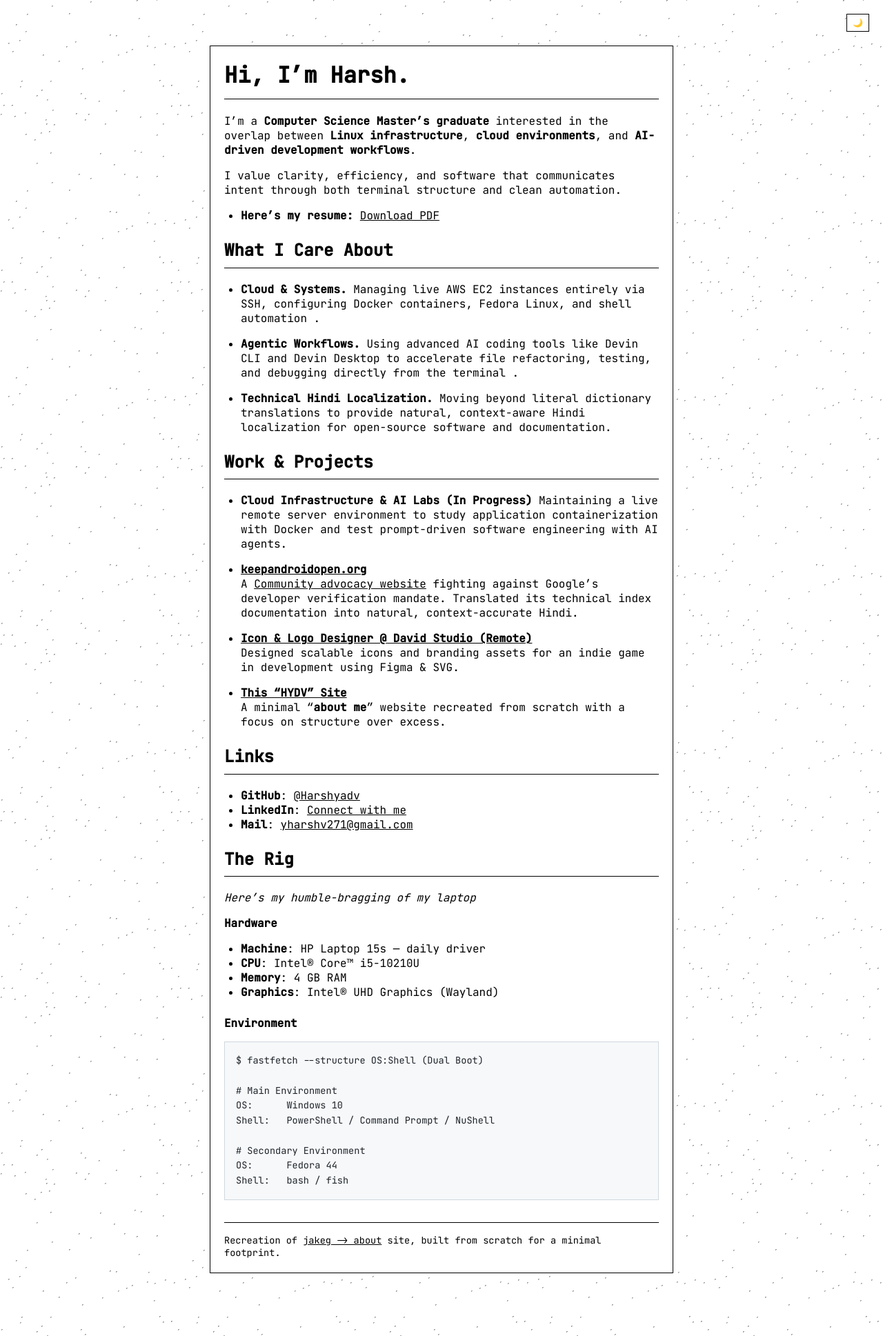
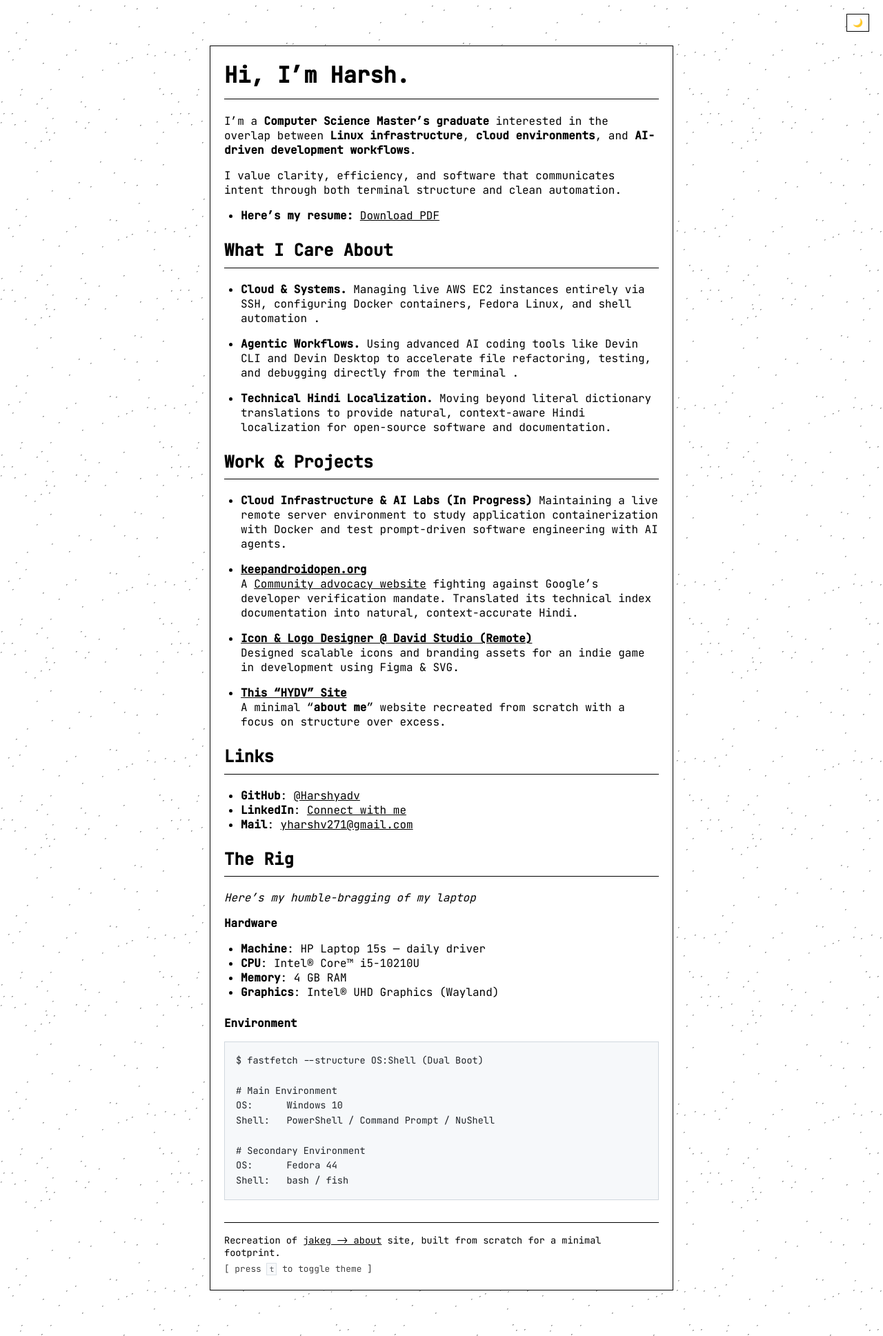
Before and after one commit to Harshyadv/HYDV, a Jekyll site: the page built from index.md, in a window 1280 px wide. Shown: the whole page at 69% size. Built offline with Jekyll 4.4.1, drawn with Linux system fonts in a browser that asks for light colours.

Commit message:
Add footer hint for 't' theme toggle keyboard shortcut

```diff
--- a/_includes/footer.html
+++ b/_includes/footer.html
@@ -1,5 +1,10 @@
 <footer>
-    Recreation of
-    <a href="https://jakegines.in/about">jakeg -> about</a>
-    site, built from scratch for a minimal footprint.
+    <div>
+        Recreation of
+        <a href="https://jakegines.in/about">jakeg -&gt; about</a>
+        site, built from scratch for a minimal footprint.
+    </div>
+    <div class="footer-hint">
+        [ press <code>t</code> to toggle theme ]
+    </div>
 </footer>
--- a/assets/style.css
+++ b/assets/style.css
@@ -205,6 +205,18 @@ footer {
     color: var(--text-color);
 }
 
+.footer-hint {
+    margin-top: 0.4rem;
+    font-size: 0.8rem;
+    opacity: 0.75;
+}
+
+.footer-hint code {
+    display: inline;
+    padding: 0.1em 0.3em;
+    font-size: 0.85em;
+}
+
 /* Theme Toggle Button */
 .theme-toggle {
     position: fixed;
```
